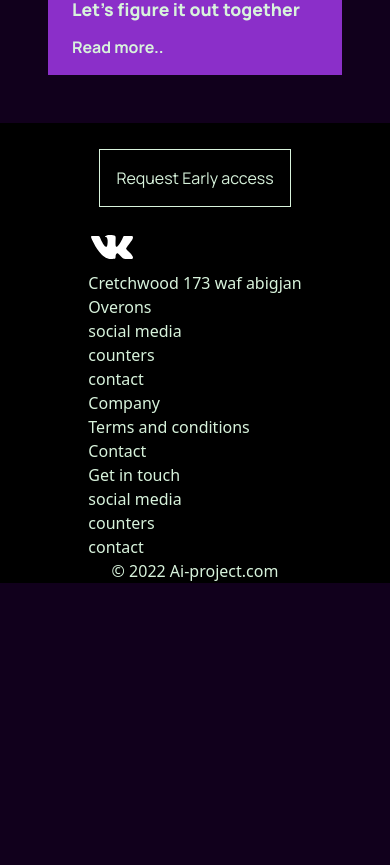
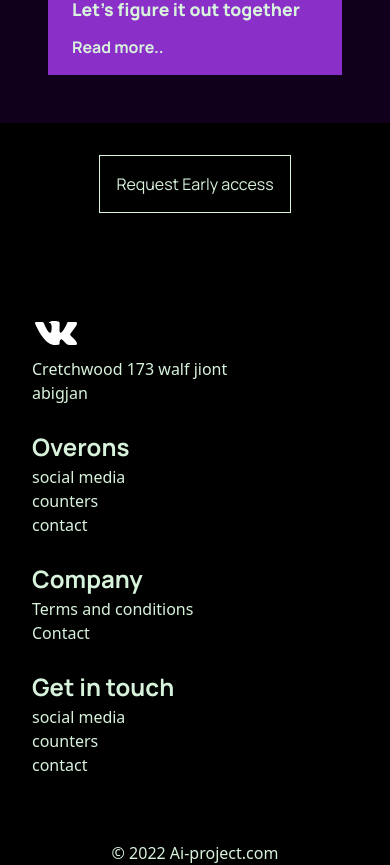
Before and after one commit to Kelly-kells/Ai-project, a React (Create React App) app: page / in a window 390 px wide. Shown: the part 5383-6248 px from the top of the page. Before the commit the page ends 5966 px from the top, so only its background shows below. Built offline with nearby package versions, Linux system fonts and the light colour scheme.

Commit message:
footer-finished

```diff
--- a/src/Containers/footer/Footer.js
+++ b/src/Containers/footer/Footer.js
@@ -12,7 +12,7 @@ const Footer = () => {
       <div className="gpt3__footer-links">
         <div className="gpt3__footer-links__logo">
           <IoLogoVk color="white" fontSize="3rem" />
-          <p>Cretchwood 173 waf abigjan</p>
+          <p>Cretchwood 173 walf jiont<br/> abigjan</p>
         </div>
 
         <div className="gpt3__footer-links_div">
--- a/src/Containers/footer/footer.css
+++ b/src/Containers/footer/footer.css
@@ -11,12 +11,57 @@
   justify-content: center;
   align-items: center;
   padding: 1rem;
+  border: 1px solid #d8f3dc;
+  margin-top: 2rem;
+  margin-bottom: 4rem;
+  cursor: pointer;
 }
 
 .gpt3__footer-btn p {
   font-family: var(--font-family);
-  border: 1px solid #d8f3dc;
-  margin-top: 10px;
-  padding: 1rem;
+
   box-sizing: border-box;
 }
+.gpt3__footer-links{
+    display: flex;
+    justify-content: space-between;
+    align-items: flex-start;
+    flex-wrap: wrap;
+    flex-direction: row;
+    width: 100%;
+    text-align: left;
+    padding: 2rem;
+}
+.gpt3__footer-links_logo{
+    display: flex;
+    flex-direction: column;
+}
+.gpt3__footer-links-div p{
+line-height: 1.5;
+font-size: 12px;
+font-family: var(--font-family);
+}
+
+
+.gpt3__footer-copyright{
+    margin-top:2rem;
+    text-align: center;
+    width: 100%;
+}
+.gpt3__footer-links_div h4{
+    font-size: 1.5rem;
+    font-family: var(--font-family);
+    font-weight: 700;
+}
+
+
+@media screen and (max-width:850px){
+    .gpt3__footer-links{
+        display: flex;
+        flex-direction: column;
+
+    }
+    .gpt3__footer-links_div h4{
+        margin-top: 1.5rem;
+    }
+}
```
